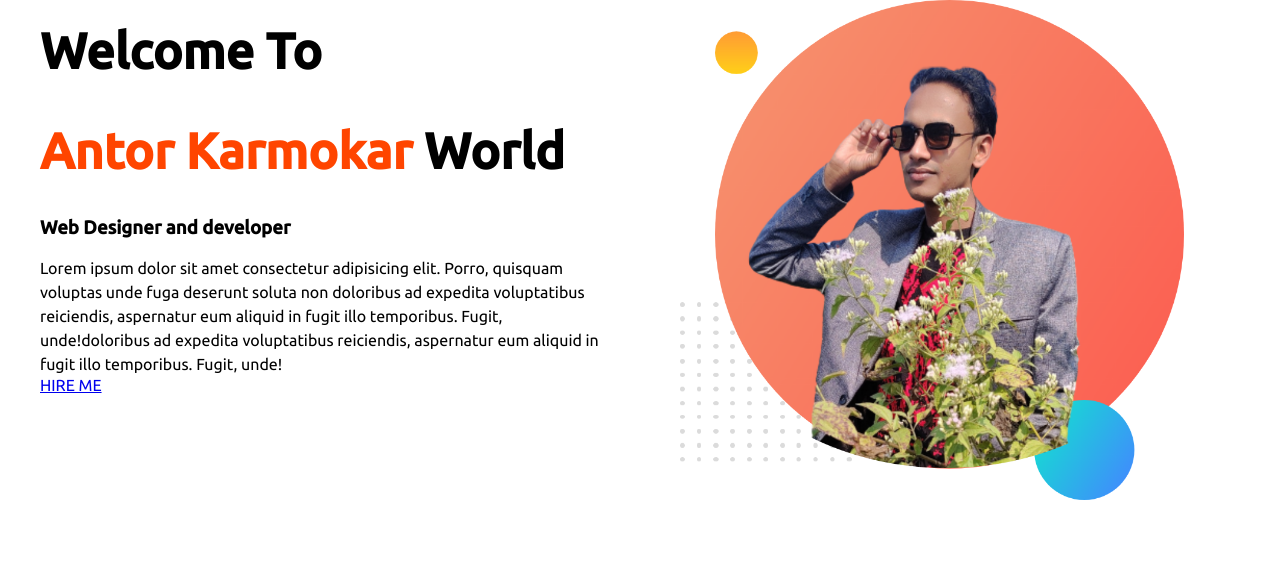
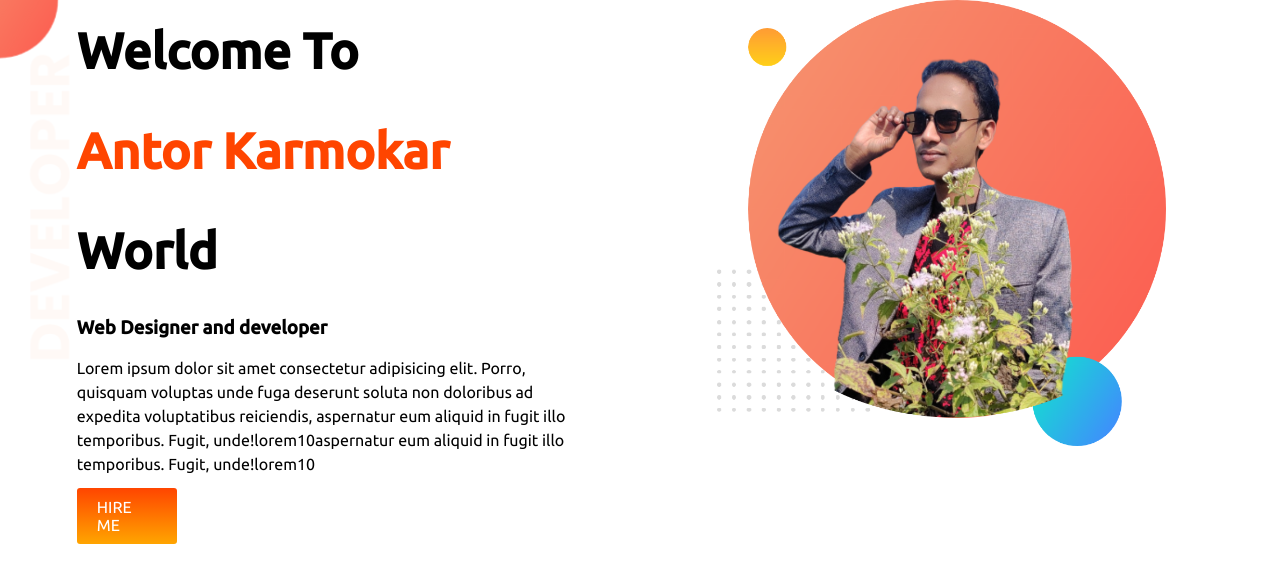
Before and after one commit to Antorkarmokar28/Developer-first-protfolio, a plain HTML site: page index.html in a window 1280 px wide. Drawn offline with Linux system fonts and the light colour scheme; a web font is replaced by a local one.

Commit message:
background image added btn style

```diff
--- a/index.html
+++ b/index.html
@@ -14,8 +14,8 @@
             <h1>Welcome To</h1>
             <h1><span class="text-clr">Antor Karmokar</span> World</h1>
             <h3>Web Designer and developer</h3>
-            <p>Lorem ipsum dolor sit amet consectetur adipisicing elit. Porro, quisquam voluptas unde fuga deserunt soluta non doloribus ad expedita voluptatibus reiciendis, aspernatur eum aliquid in fugit illo temporibus. Fugit, unde!doloribus ad expedita voluptatibus reiciendis, aspernatur eum aliquid in fugit illo temporibus. Fugit, unde!</p>
-            <a target="_blank" href="#">HIRE ME</a>
+            <p>Lorem ipsum dolor sit amet consectetur adipisicing elit. Porro, quisquam voluptas unde fuga deserunt soluta non doloribus ad expedita voluptatibus reiciendis, aspernatur eum aliquid in fugit illo temporibus. Fugit, unde!lorem10aspernatur eum aliquid in fugit illo temporibus. Fugit, unde!lorem10</p>
+            <a class="link-btn" target="_blank" href="#">HIRE ME</a>
         </div>
         <div class="half-wrap">
             <img src="images/profile-img/my-bg.png" alt="banner-img">
--- a/style.css
+++ b/style.css
@@ -11,6 +11,8 @@ h1{
 }
 #banner-container{
     display:flex;
+    background-image:url(images/shape-img/top-banner.png);
+    background-repeat:no-repeat;
 }
 .half-wrap h1{
     line-height:2em;
@@ -26,9 +28,20 @@ h1{
 }
 .half-wrap{
     width:50%;
-    padding-left:40px;
-    padding-right:40px;
+    padding-left: 6%;
+    padding-right: 5%;
 }
 .half-wrap img{
     width: 90%;
 }
+.link-btn{
+    width: 12%;
+    background-image: linear-gradient(orangered,orange);
+    padding: 10px 20px;
+    margin-top: 8px;
+    display: block;
+    color: #fff;
+    text-decoration: none;
+    border-radius: 3px;
+    margin-top: 12px;
+}
```
